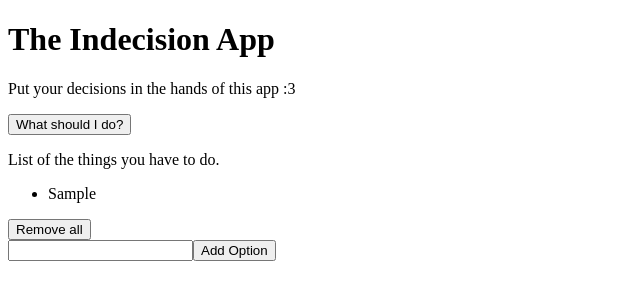
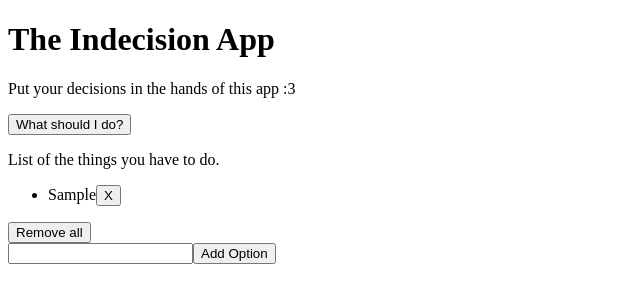
Before and after one commit to theindianotaku/react-indecision-app, a React (Create React App) app: page / in a window 1280 px wide. Both pictures are taken after typing "Sample" into the empty fields and a click on the button "Add Option". Shown: the top 302 px of the page, without its empty margins (0-640 px from the left). Built offline with nearby package versions, Linux system fonts and the light colour scheme.

Commit message:
Added data storing in localStorage.

```diff
--- a/src/components/App.js
+++ b/src/components/App.js
@@ -8,16 +8,41 @@ class App extends Component {
     this.handleDeleteOptions = this.handleDeleteOptions.bind(this);
     this.handlePickOption = this.handlePickOption.bind(this);
     this.handleAddOption = this.handleAddOption.bind(this);
+    this.handleDeleteOption = this.handleDeleteOption.bind(this);
 
     this.state = {
       options: props.options
     };
   }
 
+  componentDidMount() {
+    try {
+      const json = localStorage.getItem('options');
+      const options = JSON.parse(json);
+
+      if (options) {
+        this.setState(() => ( { options } ));
+      }
+    } catch (e) {
+      // do nothing
+    }
+  }
+
+  componentDidUpdate(prevProps, prevState) {
+    if (prevState.options.length !== this.state.options.length) {
+      const json = JSON.stringify(this.state.options);
+      localStorage.setItem('options', json);
+    }
+  }
+
   handleDeleteOptions() {
-    this.setState(() => {
+    this.setState(() => ({ options: [] }));
+  }
+
+  handleDeleteOption(option) {
+    this.setState((prevState) => {
       return {
-        options: []
+        options: prevState.options.filter((item) => item !== option )
       };
     });
   }
@@ -36,11 +61,9 @@ class App extends Component {
       return 'This option already exists';
     }
 
-    this.setState((state) => {
-      let prevState = state;
-      prevState.options.push(option);
+    this.setState((prevState) => {
       return {
-        options: prevState.options
+        options: prevState.options.concat(option)
       };
     });
   }
@@ -59,6 +82,7 @@ class App extends Component {
         <Options
           handleDeleteOptions={this.handleDeleteOptions}
           options={this.state.options}
+          handleDeleteOption={this.handleDeleteOption}
         />
         <AddOption
           handleAddOption={this.handleAddOption}
@@ -114,13 +138,11 @@ class AddOption extends Component {
     const option = e.target.elements.option.value.trim();
     const error = this.props.handleAddOption(option);
 
-    this.setState(() => {
-      return {
-        error
-      };
-    });
+    this.setState(() => ({ error }));
 
-    e.target.elements.option.value = '';
+    if (!error) {
+      e.target.elements.option.value = '';
+    }
   }
 
   render() {
@@ -142,7 +164,13 @@ const Options = (props) => {
       <p>List of the things you have to do.</p>
       <ul>
         {
-          props.options.map((option, index) => <Option option={option} key={index} />)
+          props.options.map((option, index) => (
+            <Option
+              option={option}
+              key={index}
+              handleDeleteOption={props.handleDeleteOption}
+            />
+          ))
         }
       </ul>
       <button onClick={props.handleDeleteOptions}>Remove all</button>
@@ -152,7 +180,16 @@ const Options = (props) => {
 
 const Option = (props) => {
   return (
-    <li>{props.option}</li>
+    <li>
+      {props.option}
+      <button
+        onClick={() => {
+          props.handleDeleteOption(props.option);
+        }}
+      >
+        X
+      </button>
+    </li>
   );
 };
 
```
